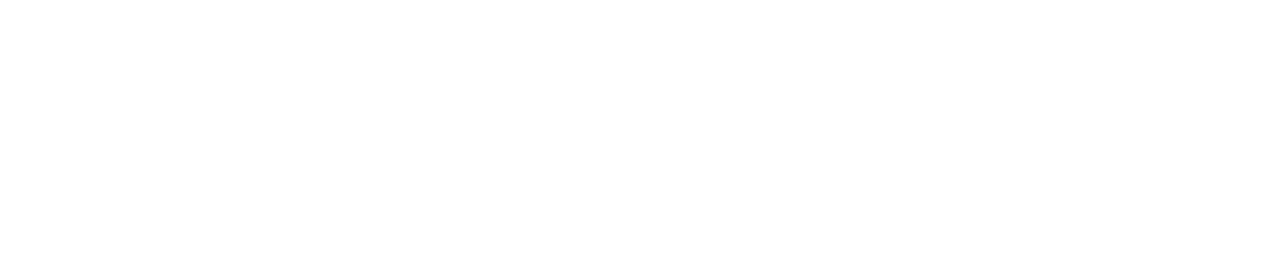
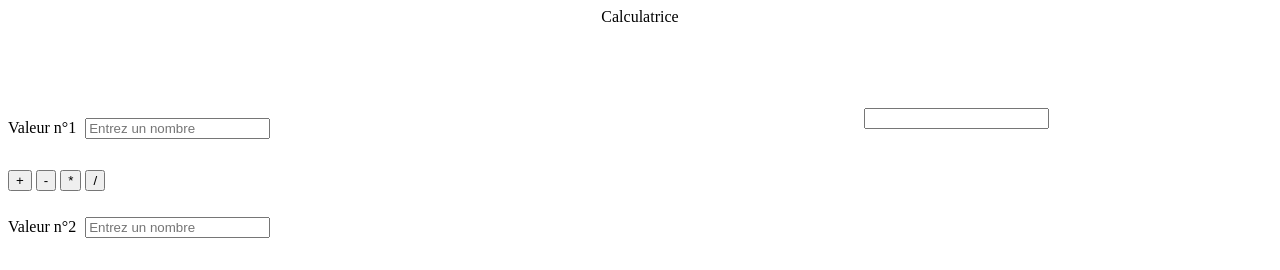
Before and after one commit to HugoFosse25/TP_Calculatrice, a plain HTML site: page index.html in a window 1280 px wide. Drawn offline with Linux system fonts and the light colour scheme.

Commit message:
Calculatrice

```diff
--- a/index.html
+++ b/index.html
@@ -1,12 +1,42 @@
 <!DOCTYPE html>
 <html lang="en">
+
 <head>
     <meta charset="UTF-8">
     <meta http-equiv="X-UA-Compatible" content="IE=edge">
     <meta name="viewport" content="width=device-width, initial-scale=1.0">
-    <title>Document</title>
+    <link rel="stylesheet" href="main.css">
+    <script type=text/javascript src="source.js" defer></script>
+    <title>TP Calculatrice</title>
 </head>
+
 <body>
+    <div class="Title">
+
+        Calculatrice
+
+    </div>
+    <div class="Values">
+
+        Valeur n°1
+        <input class="textValue" type="number" placeholder="Entrez un nombre" id="Valeur1">
+        <p>
+            <input class="OperationButton" type="button" value="+" id="Add">
+            <input class="OperationButton" type="button" value="-" id="Sub">
+            <input class="OperationButton" type="button" value="*" id="Mult">
+            <input class="OperationButton" type="button" value="/" id="Div">
+
+        </p>
+        Valeur n°2
+        <input class="textValue" type="number" placeholder="Entrez un nombre" id="Valeur2">
+
+    </div>
+    <div class="result">
+
+        <input type="number" id="result">
+
+    </div>
 
 </body>
+
 </html>
--- /dev/null
+++ b/main.css
@@ -0,0 +1,33 @@
+.Title{
+
+    text-align: center;
+    width: 100%;
+    height: 100px;
+
+
+}
+
+.Values{
+
+    height: 150px;
+    width: auto;
+    float: left;
+
+}
+
+.result{
+
+    height: 150px;
+    width: 50%;
+    float: right;
+    text-align: center;
+
+}
+
+.textValue{
+
+margin-bottom: 15px;
+margin-left: 5px;
+margin-top: 10px;
+
+}
--- /dev/null
+++ b/source.js
@@ -0,0 +1,32 @@
+
+let value1 = document.getElementById("Valeur1");
+let value2 = document.getElementById("Valeur2");
+let buttonAdd = document.getElementById("Add");
+let buttonSub = document.getElementById("Sub");
+let buttonMultiply = document.getElementById("Mult");
+let buttonDivide = document.getElementById("Div");
+let result = document.getElementById("result");
+
+buttonAdd.addEventListener("click", function(){
+
+   result.value = Number.parseInt(value1.value) + Number.parseInt(value2.value);
+
+})
+buttonSub.addEventListener("click", function(){
+
+    result.value = Number.parseInt(value1.value) - Number.parseInt(value2.value);
+
+})
+buttonMultiply.addEventListener("click", function(){
+
+    result.value = Number.parseInt(value1.value) * Number.parseInt(value2.value);
+
+})
+buttonDivide.addEventListener("click", function(){
+    let valeur2 = Number.parseInt(value2.value);
+    if(valeur2 === 0){
+        alert('Impossible de diviser par zéro')
+    }
+    result.value = Number.parseInt(value1.value) / valeur2;
+
+})
```
